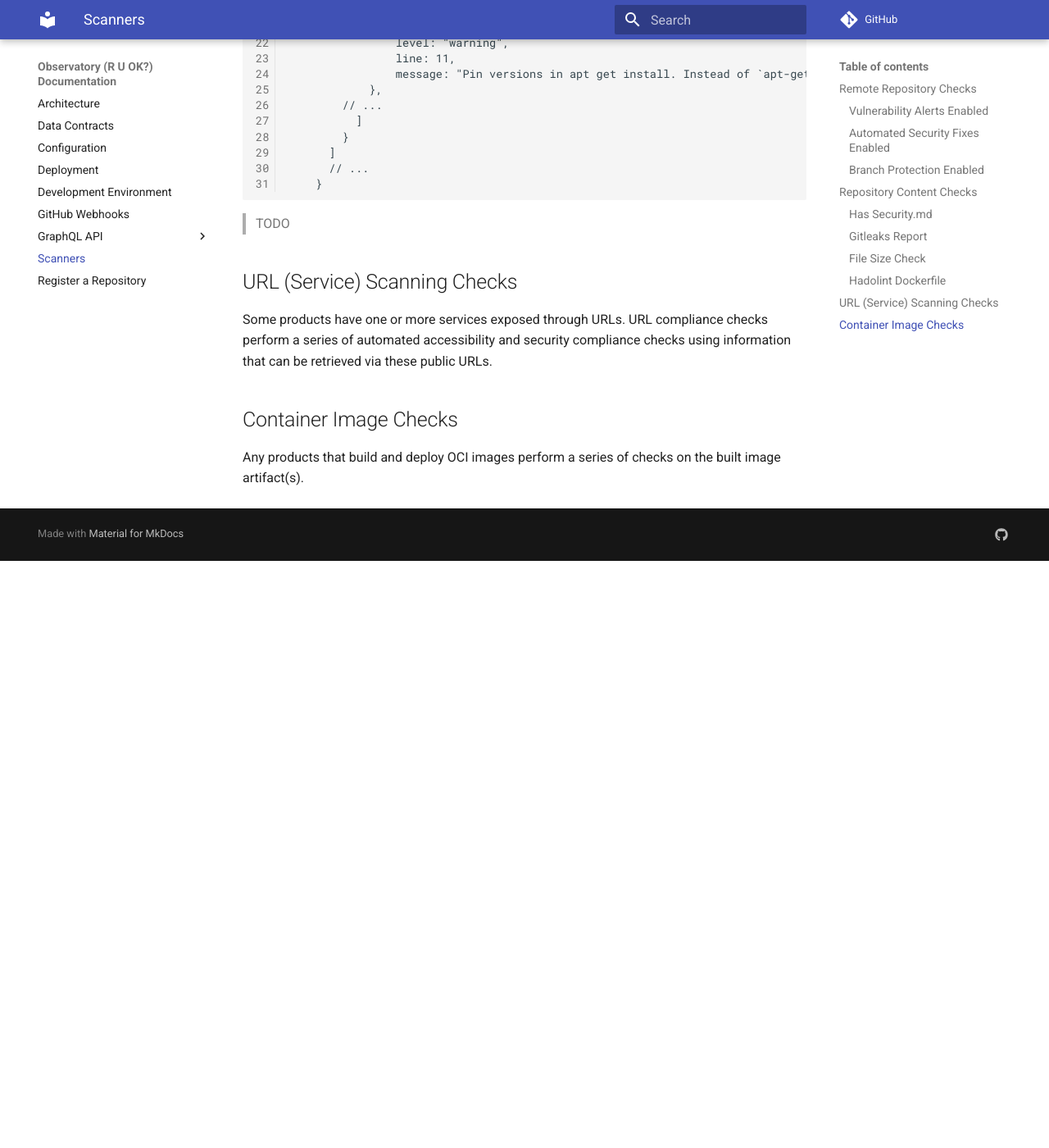
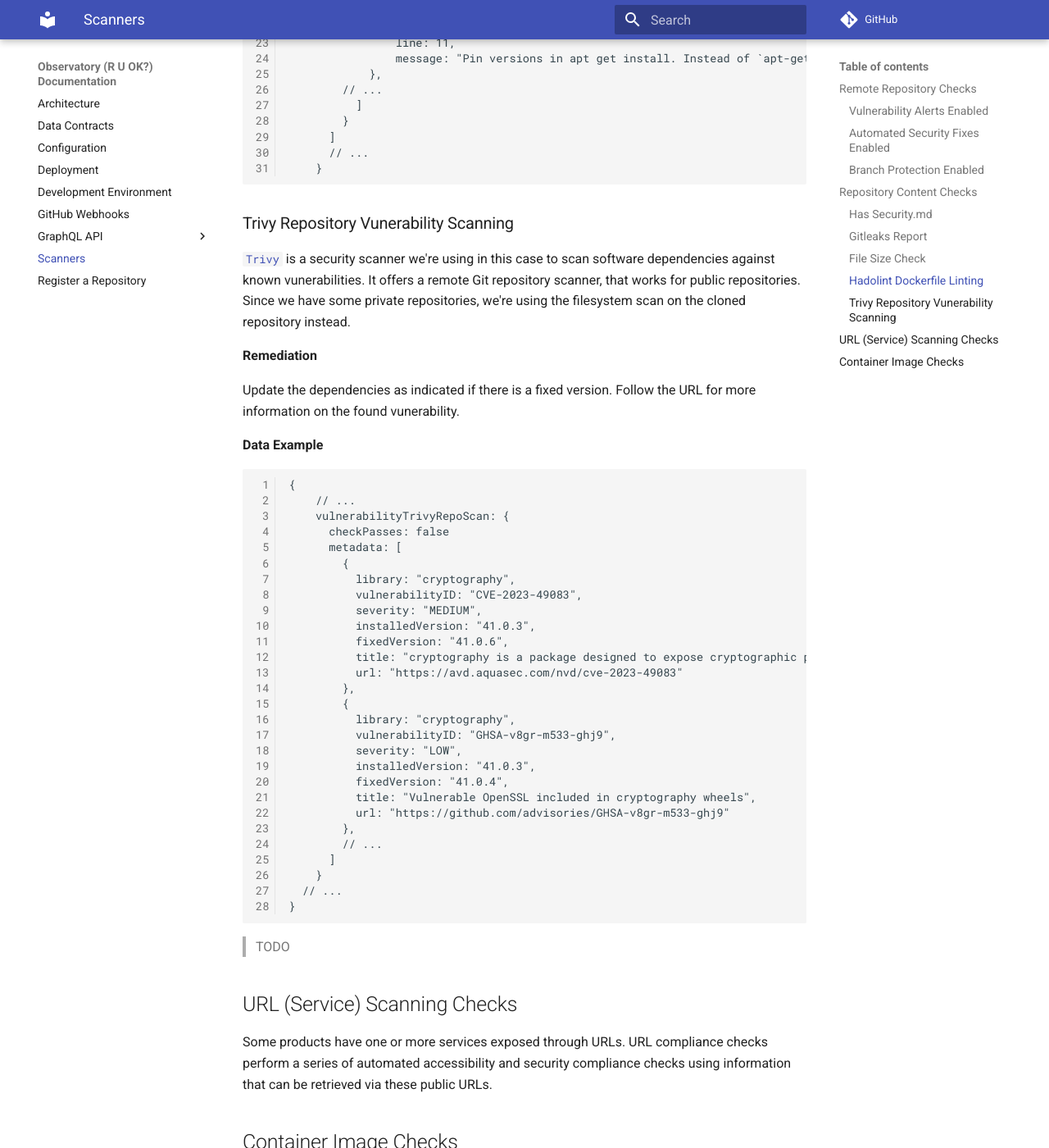
Before and after one commit to SiddharthaHaldar/ruok-service-autochecker, an MkDocs documentation site: the page built from docs/scanners.md, in a window 1280 px wide and 1400 px high, scrolled down 4677 px. Shown: the whole window at 82% size. Built offline with MkDocs 1.6.1 and Material for MkDocs 9.7.7, drawn with Linux system fonts in a browser that asks for light colours; comment, search, counter and statistics services are not loaded; before the commit the page ends 5361 px from its top, so only the background shows below that; some of the changed text lies outside the part shown.

Commit message:
added trivy repo scan to docs

````diff
--- a/docs/scanners.md
+++ b/docs/scanners.md
@@ -113,13 +112,13 @@ For preventative protection, consider using 'gitleaks protect' [pre-commit]((htt
 
 > TODO
 
-### Hadolint `Dockerfile`
+### Hadolint Dockerfile Linting
 
 [`Hadolint`](https://github.com/hadolint/hadolint) is a linter for Dockerfiles. This scanner analyzes the Dockerfiles in the source code repository, and flags any best practices rules that have been broken.
 
 **Remediation**
 
-Follow the guidelines outlined in results message to update the Dockerfiles.  If your team has decided to not follow a particular rule in certain cases, you can clear the warning in this scanner by including an [inline ignore tag](https://github.com/hadolint/hadolint#inline-ignores) at the Dockerfile location where you would like to by-passed the rule check.
+Follow the guidelines outlined in the results message to update the Dockerfiles.  If your team has decided to not follow a particular rule in certain instances, you can clear the warning in this scanner by including an [inline ignore tag](https://github.com/hadolint/hadolint#inline-ignores) at the Dockerfile location where you would like to have the rule check by-passed.
 
 
 **Data Example**
@@ -157,6 +156,47 @@ Follow the guidelines outlined in results message to update the Dockerfiles.  If
     }
 
 ```
+### Trivy Repository Vunerability Scanning
+
+[`Trivy`](https://github.com/aquasecurity/trivy) is a security scanner we're using in this case to scan software dependencies against known vunerabilities.  It offers a remote Git repository scanner, that works for public repositories. Since we have some private repositories, we're using the filesystem scan on the cloned repository instead.
+
+**Remediation**
+
+Update the dependencies as indicated if there is a fixed version. Follow the URL for more information on the found vunerability.
+
+**Data Example**
+```jsonc
+{
+    // ...
+    vulnerabilityTrivyRepoScan: {
+      checkPasses: false
+      metadata: [
+        {
+          library: "cryptography",
+          vulnerabilityID: "CVE-2023-49083",
+          severity: "MEDIUM",
+          installedVersion: "41.0.3",
+          fixedVersion: "41.0.6",
+          title: "cryptography is a package designed to expose cryptographic primitives  ...",
+          url: "https://avd.aquasec.com/nvd/cve-2023-49083"
+        },
+        {
+          library: "cryptography",
+          vulnerabilityID: "GHSA-v8gr-m533-ghj9",
+          severity: "LOW",
+          installedVersion: "41.0.3",
+          fixedVersion: "41.0.4",
+          title: "Vulnerable OpenSSL included in cryptography wheels",
+          url: "https://github.com/advisories/GHSA-v8gr-m533-ghj9"
+        },
+        // ...
+      ]
+    }
+  // ...
+}
+
+```
+
 
 > TODO
 
````
Also changed, not shown: other parts of docs/scanners.md (+0 -1 lines).
